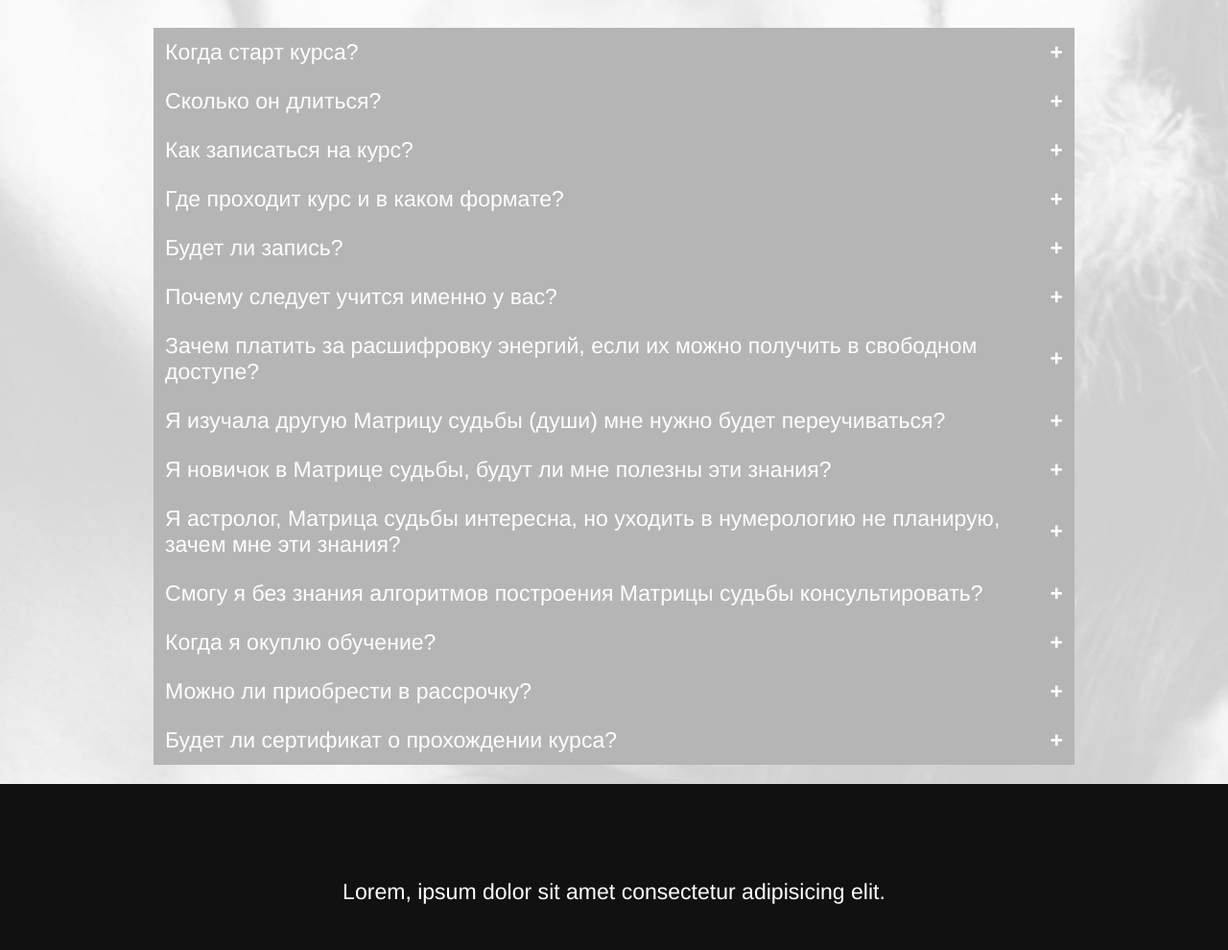
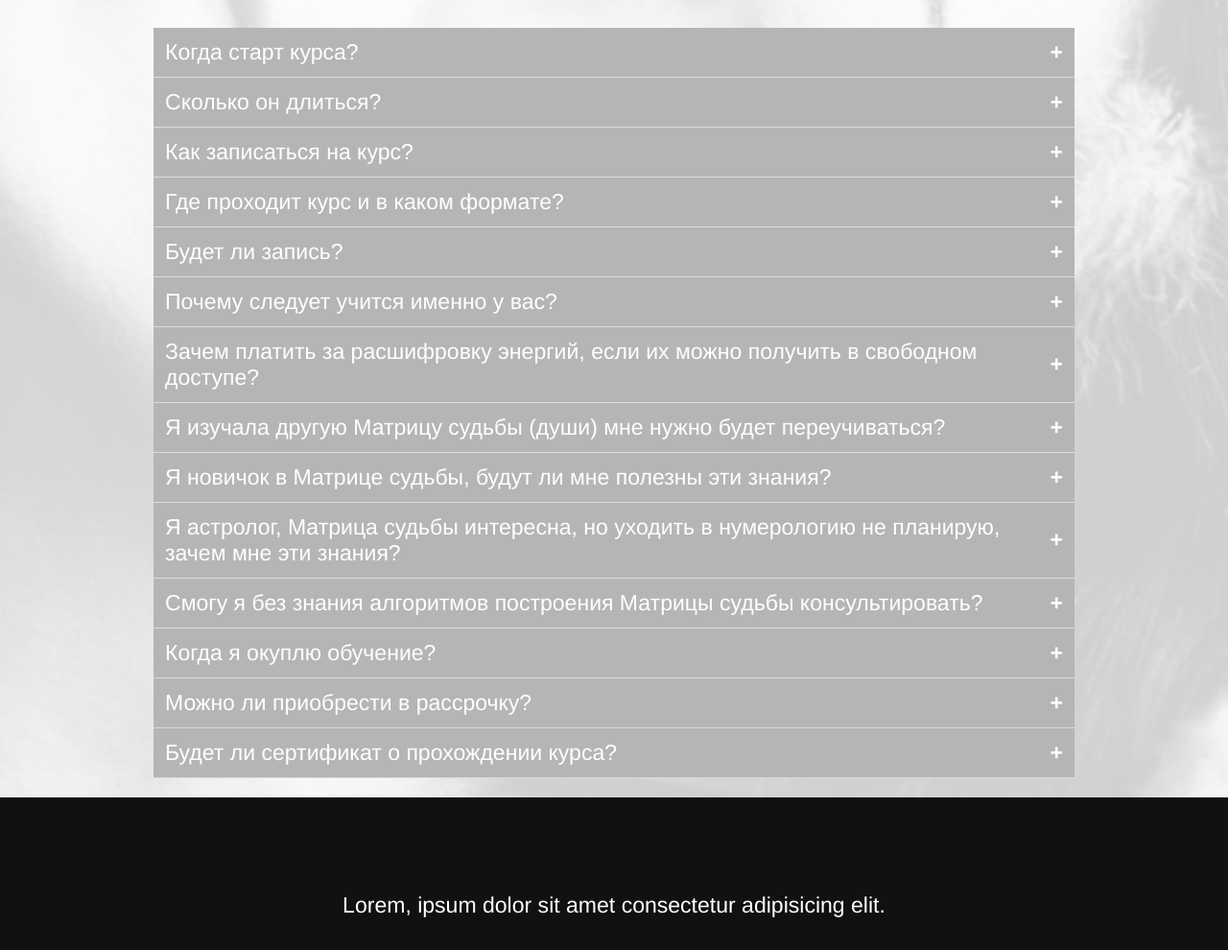
Before and after one commit to kobancheg/let-tobe-happy-site, a plain HTML site: page index.html in a window 1280 px wide. Shown: the part 3840-4830 px from the top of the page at 96% size. Drawn offline with nearby package versions, Linux system fonts and the light colour scheme; a web font is replaced by a local one.

Commit message:
boreder-bottom  collapsible

```diff
--- a/css/style.css
+++ b/css/style.css
@@ -299,7 +299,7 @@ label {
   cursor: pointer;
   padding: 12px;
   width: 100%;
-  border: none;
+  border-bottom: 1px solid hsl(0, 0%, 86%);
   text-align: left;
   outline: none;
   display: flex;
```
